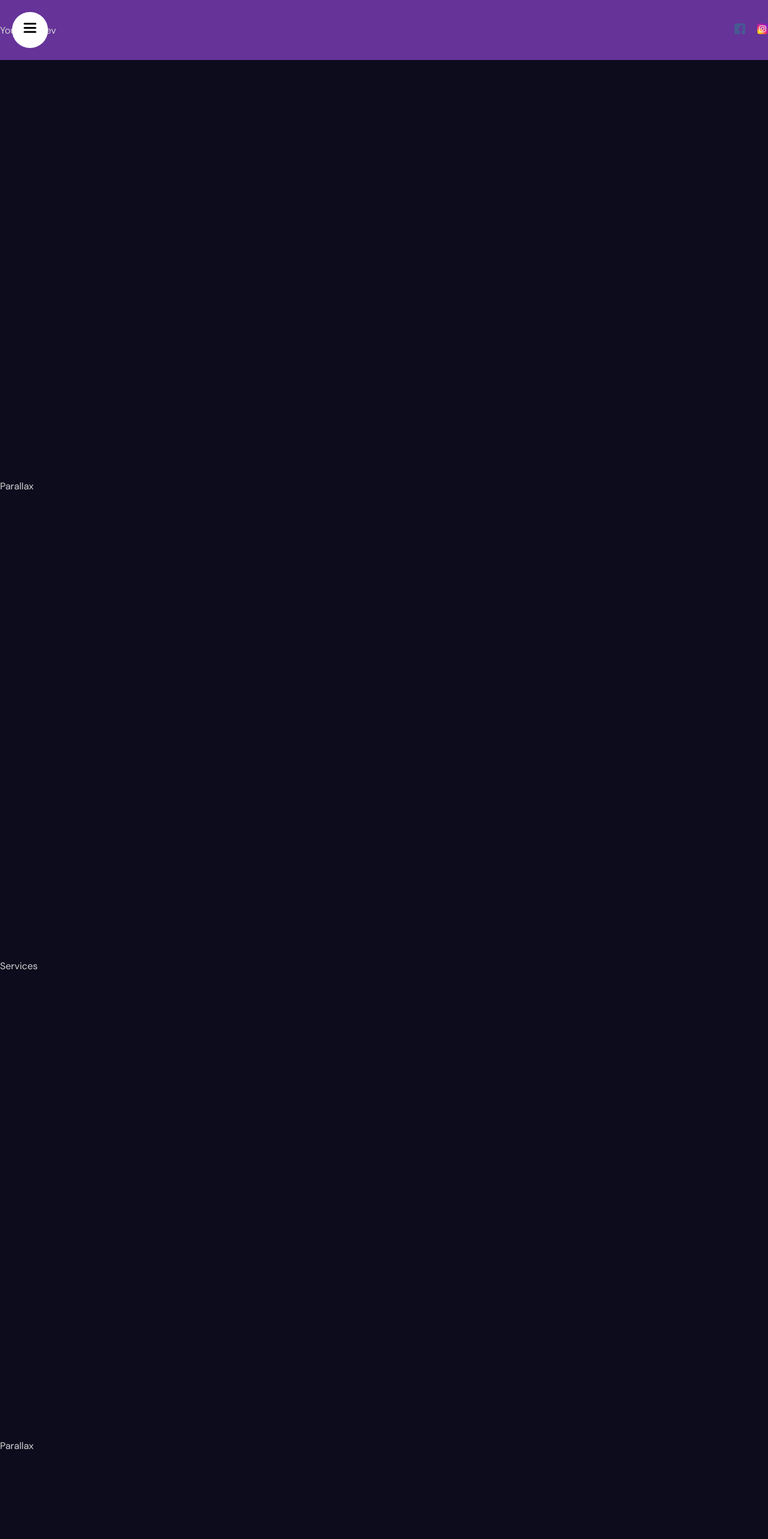
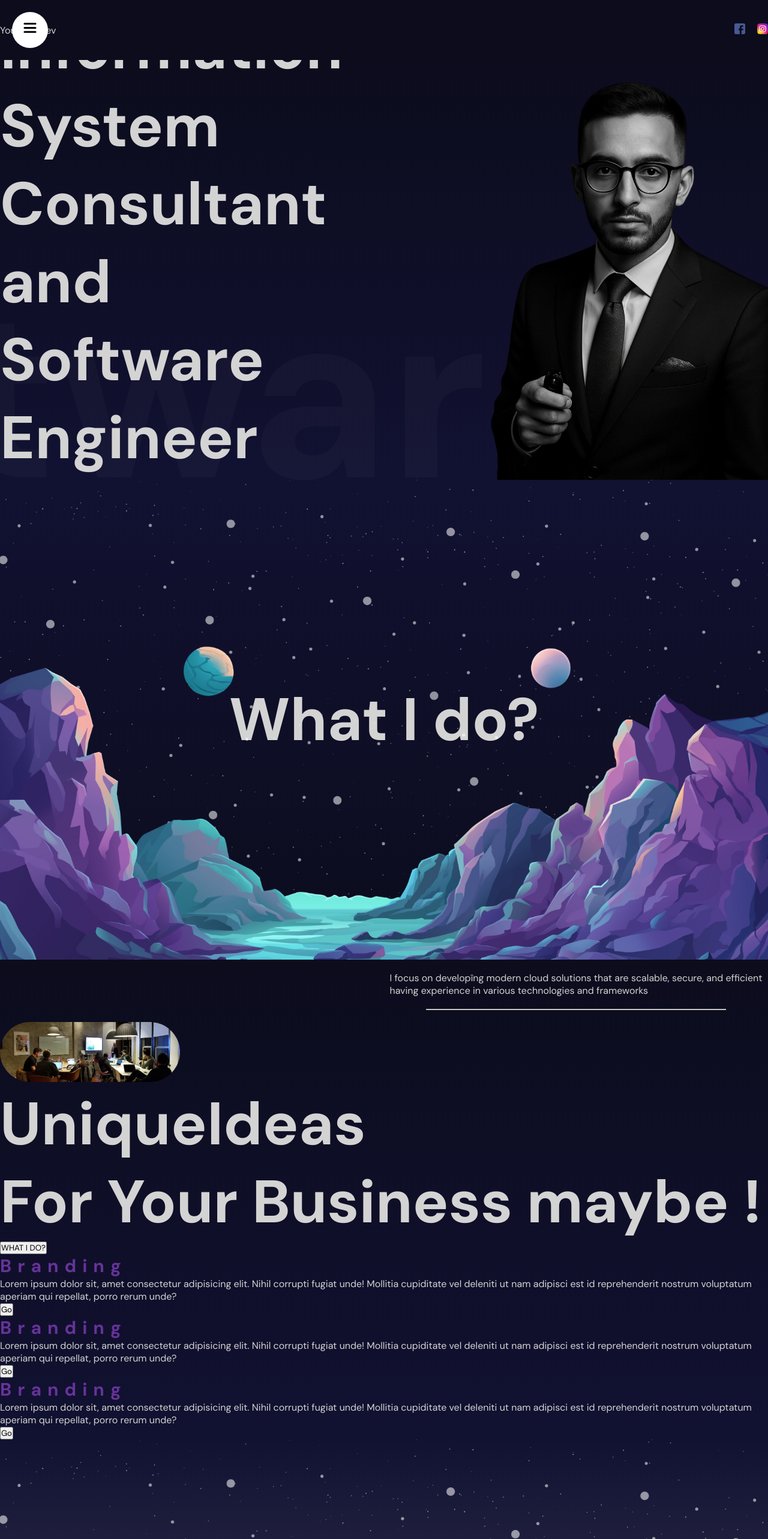
Before and after one commit to SCOTTGeek-dev/animated-portfolio-starter, a React (Vite) app: page / in a window 1280 px wide. Shown: the top 2566 px of the page at 60% size. Built offline with nearby package versions, Linux system fonts and the light colour scheme.

Commit message:
added and create most of the component using framer motion, my pic added

```diff
--- a/src/App.jsx
+++ b/src/App.jsx
@@ -1,15 +1,18 @@
 import "./app.scss";
 import Navbar from "./components/navbar/navbar.jsx";
-import Test from "./Test";
+import Hero from "./components/hero/Hero.jsx";
+import Parallax from "./components/parallax/Parallax.jsx";
+import Services from "./components/services/Services.jsx";
 
 const App = () => {
-  return <div>
+  return<div>
     <section id="Homepage">
     <Navbar />
+    <Hero />
     </section>
-  <section id="Services">Parallax</section>
-  <section>Services</section>
-  <section id="Portfolio">Parallax</section>
+  <section id="Services"><Parallax type="services" /></section>
+  <section><Services /></section>
+  <section id="Portfolio"><Parallax type="portfolio" /></section>
   <section>Portfolio1</section>
   <section>Portfolio2</section>
   <section>Portfolio3</section>
--- a/src/components/hero/Hero.jsx
+++ b/src/components/hero/Hero.jsx
@@ -1,9 +1,68 @@
+import { stagger } from "framer-motion";
+import { motion } from "framer-motion";
 import "./Hero.scss";
+
+const textVariants = {
+    initial: {
+        x: -500,
+        opacity: 0,
+    },
+    animate: {
+        x: 0,
+        opacity: 1,
+        transition: { duration: 1, staggerChildren: 0.1},
+    },
+    scrollButton: {
+        opacity: 0,
+        y: 10,
+        transition: {
+            duration: 2,
+            repeat: Infinity
+        }
+    },
+};
+
+const SliderVariants = {
+    initial: {
+        x: 0,
+    },
+    animate: {
+        x: "-220%",
+        transition: {
+            repeat: Infinity,
+            repeatType: "mirror",
+            duration: 20,
+            },
+    },
+};
 
 const Hero = () => {
     return (
-        <div className="hero">Hero</div>
-            )
+        <div className="hero">
+            <div className="wrapper">
+            <motion.div className="textContainer" variants={textVariants} initial="initial" animate="animate">
+                <motion.h2 variants={textVariants}>YOUNESS HAMDAOUI</motion.h2>
+                  <motion.h1 variants={textVariants}>Information System Consultant and Software Engineer</motion.h1>
+            <motion.div className="buttons">
+                <motion.button variants={textVariants}>See the latest works</motion.button>
+                <motion.button variants={textVariants}>Contact Me</motion.button>
+            </motion.div>
+            <motion.img variants={textVariants} animate="scrollButton" src="/scroll.png" alt="" />
+            </motion.div>
+            </div>
+            <motion.div className="slidingTextContainer" variants={SliderVariants} initial="initial" animate="animate">
+                Software Engineering
+                </motion.div>
+            <div className="imageContainer">
+                <img src="/hero.png" alt="hero" style={{
+                    width: '100%',
+                    height: '100%',
+                    objectFit: 'cover',
+                    objectPosition: 'center'
+                }} />
+            </div>
+        </div>
+        )
 };
 
 export default Hero;
--- /dev/null
+++ b/src/components/hero/hero.scss
@@ -0,0 +1,68 @@
+.hero{
+    height: calc(100vh - 100px);
+    overflow: hidden;
+    background: linear-gradient(180deg, #0c0c1d, #111132);
+    position: relative;
+}
+
+
+.wrapper{
+    max-width: 1366px;
+    height: 100%;
+    margin: auto;
+}
+
+
+.textContainer{
+    width: 50%;
+    height: 100%;
+    display: flex;
+    flex-direction: column;
+    justify-content: center;
+    gap: 40px;
+}
+
+h2{
+    font-size: 30px;
+    color: rebeccapurple;
+    letter-spacing: 10px;
+}
+
+h1{
+    font-size: 60px;
+}
+
+.buttons{
+button{
+    padding: 20px;
+    border: 1px solid white;
+    border-radius: 10px;
+    background-color: transparent;
+    color: white;
+    margin-right: 20px;
+    cursor: pointer;
+    font-weight: 300;
+}
+}
+
+img{
+    width:50px;
+}
+
+.imageContainer{
+    height:100%;
+    position: absolute;
+    top: 0;
+    right: 0;
+
+}
+
+.slidingTextContainer{
+    position:absolute;
+    font-size: 50vh;
+    bottom: -120px;
+    white-space: nowrap;
+    color: #ffffff07;
+    width: 50%;
+    font-weight: bold;
+}
--- a/src/components/navbar/navbar.scss
+++ b/src/components/navbar/navbar.scss
@@ -7,7 +7,7 @@ height: 100px;
     display: flex;
     align-items: center;
     justify-content: space-between;
-    background-color: rebeccapurple;
+    background-color: transparent;
     height: 100%;
 }
 
--- /dev/null
+++ b/src/components/parallax/Parallax.jsx
@@ -0,0 +1,43 @@
+import { useRef } from "react";
+import "./parallax.scss";
+import { motion, useScroll, useTransform } from "framer-motion";
+
+const Parallax = ({ type }) => {
+
+    const ref = useRef();
+
+    const { scrollYProgress } = useScroll({
+        target: ref,
+        offset: ["start start", "end start"]
+    });
+
+
+    const yText= useTransform(scrollYProgress, [0,1],["0%","500%"]);
+    const yBg= useTransform(scrollYProgress, [0,1],["0%","100%"]);
+
+    return (
+        <div
+        className="parallax"
+        ref={ref}
+        style={{
+            background:
+            type === "services"
+            ? "linear-gradient(180deg, #111132, #0c0c1d)"
+            : "linear-gradient(180deg, #111132, #505064)",
+             }}
+             >
+            <motion.h1 style={{ y: yText }}>
+                {type==="services" ? "What I do?" : "What I Did?"}
+            </motion.h1>
+            <motion.div className="mountains"></motion.div>
+            <motion.div className="planets" style={{
+                y: yBg,
+                backgroundImage: `url(${type === "services" ? "/planets.png" : "/sun.png"})`,
+            }}></motion.div>
+            <motion.div style={{ y: yBg }} className="stars"></motion.div>
+        </div>
+
+    );
+};
+
+export default Parallax;
--- /dev/null
+++ b/src/components/parallax/parallax.scss
@@ -0,0 +1,43 @@
+.parallax{
+    width: 100%;
+    height: 100%;
+    position: relative;
+    display: flex;
+    align-items: center;
+    justify-content: center;
+    overflow: hidden;
+}
+
+h1{
+    font-size: 100px;
+}
+
+.mountains{
+ background-image: url("/mountains.png");
+background-size: cover;
+background-position: bottom;
+width: 100%;
+height: 100%;
+position: absolute;
+z-index: 3;
+}
+
+.planets{
+ background-image: url("/planets.png");
+background-size: cover;
+background-position: bottom;
+width: 100%;
+height: 100%;
+position: absolute;
+z-index: 2;
+}
+
+.stars{
+ background-image: url("/stars.png");
+background-size: cover;
+background-position: bottom;
+width: 100%;
+height: 100%;
+position: absolute;
+z-index: 1;
+}
--- /dev/null
+++ b/src/components/services/Services.jsx
@@ -0,0 +1,60 @@
+import "./services.scss";
+import { motion } from "framer-motion";
+
+const Services = () => {
+    return(
+        <motion.div className="services">
+         <motion.div className="textContainer">
+            <p>
+                I focus on developîng modern cloud solutions that are scalable, secure, and efficient
+                <br /> having experience in various technologies and frameworks
+            </p>
+            <hr />
+        </motion.div>
+        <motion.div className="titleContainer">
+        <div className="title">
+            <img src="/people.webp" alt="" />
+            <h1>
+                <b>Unique</b>
+                Ideas
+                </h1>
+        </div>
+         <div className="title">
+            <h1>
+                <b>For Your </b>
+                Business maybe !
+            </h1>
+            <button>WHAT I DO?</button>
+        </div>
+        </motion.div>
+        <motion.div className="listContainer">
+        <div className="box">
+            <h2>Branding</h2>
+            <p>Lorem ipsum dolor sit, amet consectetur adipisicing elit.
+            Nihil corrupti fugiat unde! Mollitia cupiditate vel deleniti
+            ut nam adipisci est id reprehenderit nostrum voluptatum aperiam qui repellat, porro rerum unde?
+            </p>
+            <button>Go</button>
+        </div>
+          <div className="box">
+            <h2>Branding</h2>
+            <p>Lorem ipsum dolor sit, amet consectetur adipisicing elit.
+            Nihil corrupti fugiat unde! Mollitia cupiditate vel deleniti
+            ut nam adipisci est id reprehenderit nostrum voluptatum aperiam qui repellat, porro rerum unde?
+            </p>
+            <button>Go</button>
+        </div>
+          <div className="box">
+            <h2>Branding</h2>
+            <p>Lorem ipsum dolor sit, amet consectetur adipisicing elit.
+            Nihil corrupti fugiat unde! Mollitia cupiditate vel deleniti
+            ut nam adipisci est id reprehenderit nostrum voluptatum aperiam qui repellat, porro rerum unde?
+            </p>
+            <button>Go</button>
+        </div>
+        </motion.div>
+    </motion.div>
+    );
+};
+
+export default Services;
--- /dev/null
+++ b/src/components/services/services.scss
@@ -0,0 +1,35 @@
+.services{
+    background: linear-gradient(180deg, #0c0c1d, #111132);
+    height: 100%;
+    display: flex;
+    flex-direction: column;
+    justify-content: space-between;
+}
+
+.textContainer{
+    flex:1;
+    align-self: flex-end;
+    display: flex;
+    align-items: center;
+    gap: 20px;
+
+    hr{
+        width: 500px;
+    }
+}
+
+.titleContainer{
+    flex:2;
+    .title{
+        img{
+            width: 300px;
+            height: 100px;
+            border-radius: 50px;
+            object-fit: cover;
+        }
+    }
+}
+
+.listContainer{
+    flex: 2;
+}
--- a/src/components/sidebar/sidebar.scss
+++ b/src/components/sidebar/sidebar.scss
@@ -6,8 +6,9 @@
     background-color: white;
     color: black;
 
+
     .bg{
-
+        z-index: 999;
         position: fixed;
         top: 0;
         left: 0;
@@ -32,7 +33,8 @@
     }
 
 button{
-
+    z-index: 999;
+    position: fixed;
     width: 50px;
     height: 50px;
     border-radius: 50%;
```
Also changed, not shown: public/hero.png.
